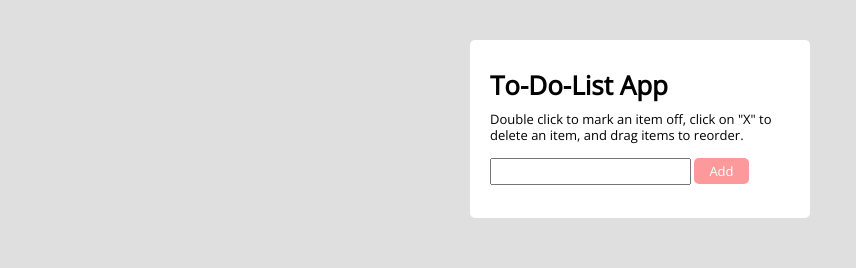
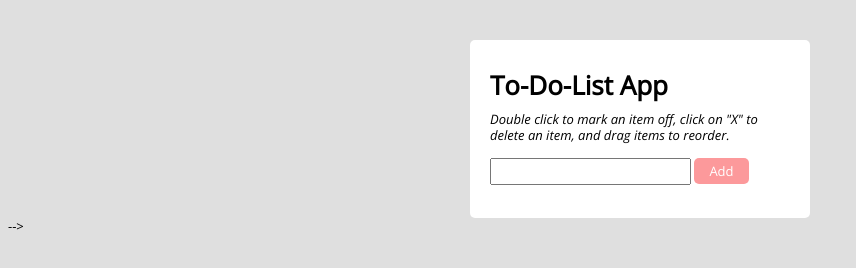
Before and after one commit to jeffspacek3/to-do-list-app, a plain HTML site: page index.html in a window 1280 px wide. Shown: the full height of the page, 0-856 px from the left. Drawn offline with nearby package versions, Linux system fonts and the light colour scheme.

Commit message:
Update index.html
cleaning up code

```diff
--- a/index.html
+++ b/index.html
@@ -11,28 +11,29 @@
 <body>
     <div class="container">
         <h1>To-Do-List App</h1>
-        <p>Double click to mark an item off, click on "X" to delete an item, and drag items to reorder.</p>
+        <p><em>Double click to mark an item off, click on "X" to delete an item, and drag items to reorder.</em></p>
 
         <form name="toDoList">
             <input type="text" name="ListItem" id="input">
         </form>
-        <div onclick="newItem()" id="button">Add
-        </div>
 
+        <div onclick="newItem()" id="button">Add</div>
+        <br/>
         <ol id="list"></ol>
-        <!-- <div>
 
         </div> -->
+
     </div>
 
 
 
     <script src="https://code.jquery.com/jquery-3.5.1.js"
         integrity="sha256-QWo7LDvxbWT2tbbQ97B53yJnYU3WhH/C8ycbRAkjPDc=" crossorigin="anonymous"></script>
+
     <script src="https://code.jquery.com/ui/1.12.1/jquery-ui.js"
         integrity="sha256-T0Vest3yCU7pafRw9r+settMBX6JkKN06dqBnpQ8d30=" crossorigin="anonymous"></script>
 
-    <script src="js/scripts.js"></script>
+    <script src="js/script.js"></script>
 
 
 </body>
```
